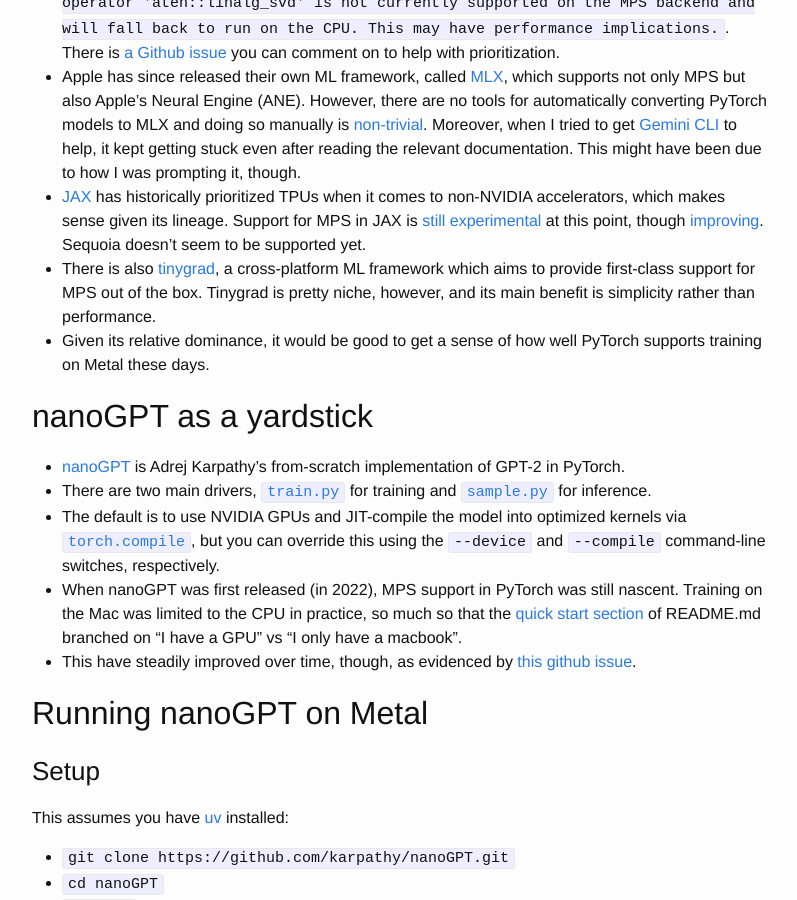
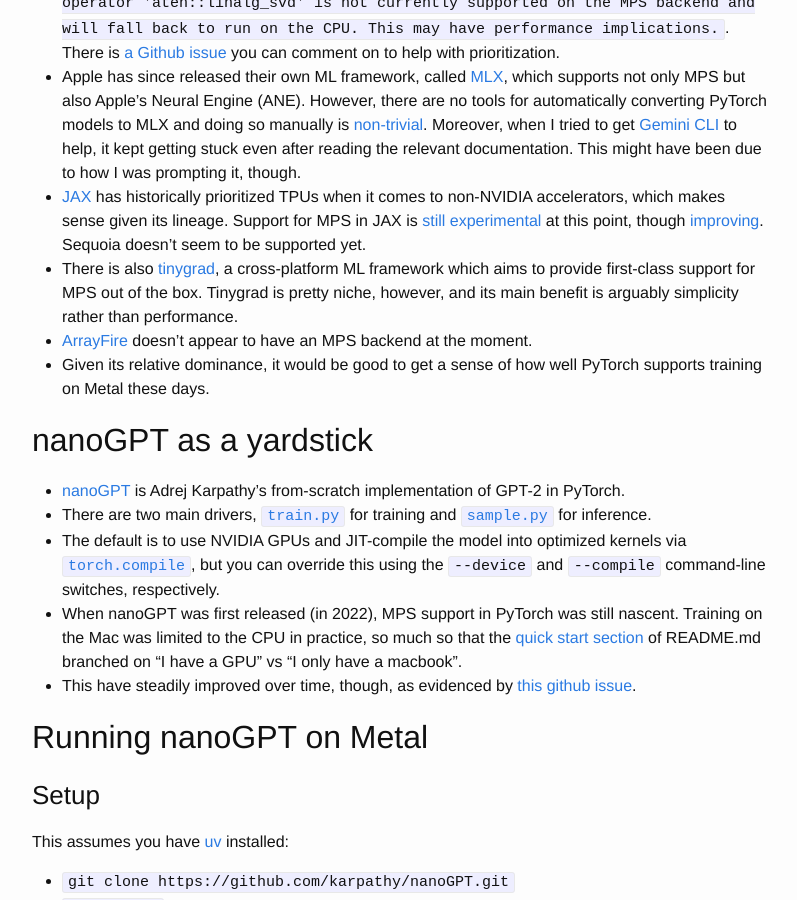
Before and after one commit to vglazer/vglazer.github.io, a Jekyll site: the page built from _posts/2025-09-02-state-of-pytorch-metal-support.md, in a window 1280 px wide and 900 px high, scrolled down 714 px. Shown: the whole window, without its empty margins (238-1035 px from the left). Built offline with Jekyll 4.4.1, drawn with Linux system fonts in a browser that asks for light colours; nearby versions of some CDN libraries.

Commit message:
Minor rewording

```diff
--- a/_posts/2025-09-02-state-of-pytorch-metal-support.md
+++ b/_posts/2025-09-02-state-of-pytorch-metal-support.md
@@ -20,7 +20,8 @@ categories: metal pytorch llms nanogpt jit osx mlx
 - To take advantage of this you need an ML framework with good Metal (MPS) support, which was [first added to PyTorch](https://pytorch.org/blog/introducing-accelerated-pytorch-training-on-mac/) back in 2022. While good progress has been made since then, MPS Ops coverage is [still incomplete](https://qqaatw.dev/pytorch-mps-ops-coverage/). As of now, [over 70 ops](https://github.com/users/kulinseth/projects/1/views/1) are tagged with either "To triage" or "To be implemented". For example, if you try to run `torch.svd` on MPS, you get an error like this: `The operator 'aten::linalg_svd' is not currently supported on the MPS backend and will fall back to run on the CPU. This may have performance implications.`. There is [a Github issue](https://github.com/pytorch/pytorch/issues/77764) you can comment on to help with prioritization.
 - Apple has since released their own ML framework, called [MLX](https://github.com/ml-explore/mlx), which supports not only MPS but also Apple's Neural Engine (ANE). However, there are no tools for automatically converting PyTorch models to MLX and doing so manually is [non-trivial](https://github.com/pranavjad/mlx-gpt2). Moreover, when I tried to get [Gemini CLI](https://github.com/google-gemini/gemini-cli) to help, it kept getting stuck even after reading the relevant documentation. This might have been due to how I was prompting it, though.
 - [JAX](https://github.com/jax-ml/jax) has historically prioritized TPUs when it comes to non-NVIDIA accelerators, which makes sense given its lineage. Support for MPS in JAX is [still experimental](https://github.com/jax-ml/jax?tab=readme-ov-file#supported-platforms) at this point, though [improving](https://developer.apple.com/metal/jax/). Sequoia doesn't seem to be supported yet.
-- There is also [tinygrad](https://github.com/tinygrad/tinygrad), a cross-platform ML framework which aims to provide first-class support for MPS out of the box. Tinygrad is pretty niche, however, and its main benefit is simplicity rather than performance.
+- There is also [tinygrad](https://github.com/tinygrad/tinygrad), a cross-platform ML framework which aims to provide first-class support for MPS out of the box. Tinygrad is pretty niche, however, and its main benefit is arguably simplicity rather than performance.
+- [ArrayFire](https://github.com/arrayfire/arrayfire) doesn't appear to have an MPS backend at the moment.
 - Given its relative dominance, it would be good to get a sense of how well PyTorch supports training on Metal these days.
 
 ## nanoGPT as a yardstick
```
